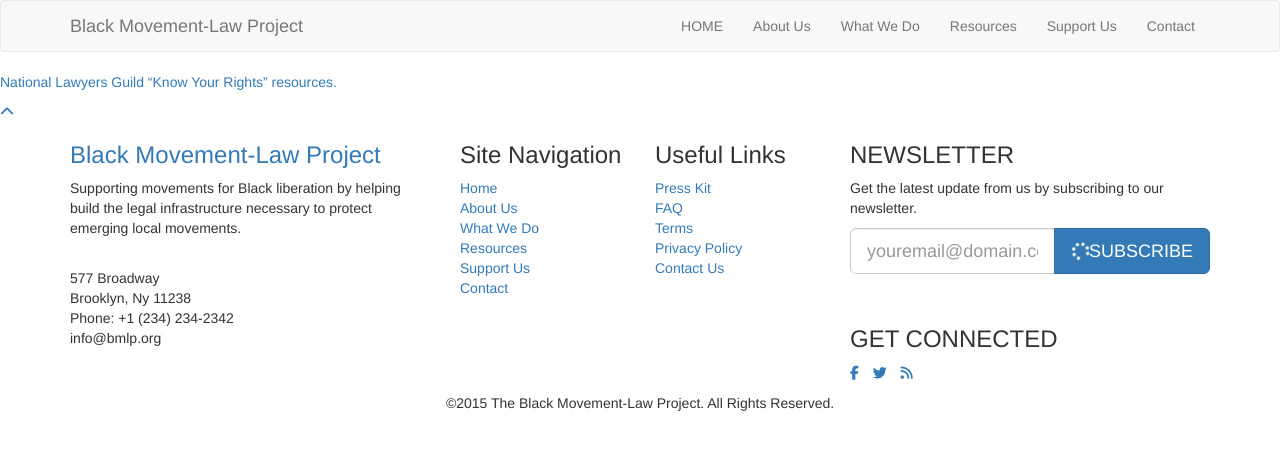
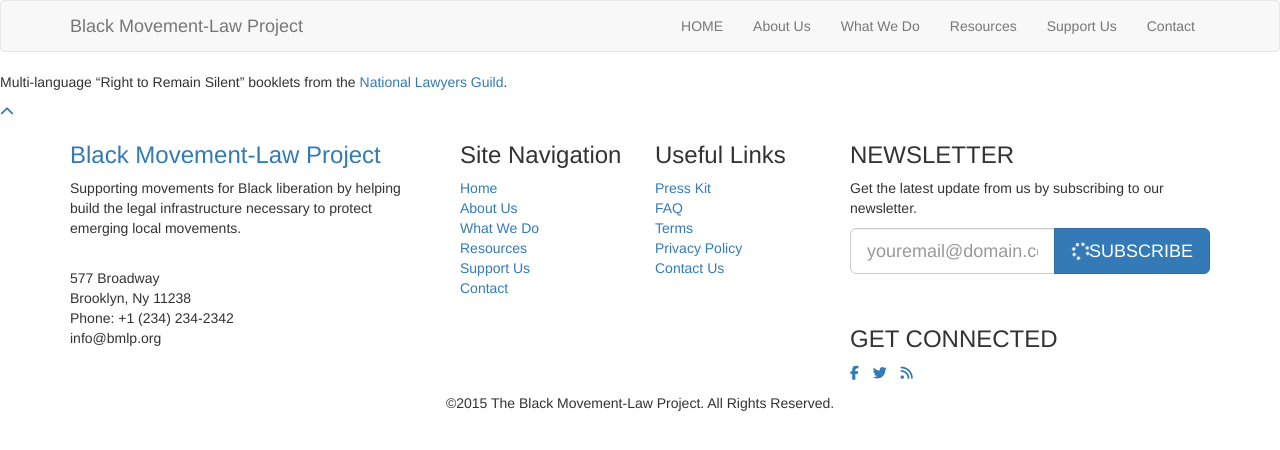
Before and after one commit to BMLP/bmlp.github.io, a Jekyll site: the page built from _posts/resources/2015-06-29-know-your-rights-booklet-nlg.md, in a window 1280 px wide. Shown: the top 450 px of the page. Built offline with Jekyll 4.4.1, drawn with Linux system fonts in a browser that asks for light colours; nearby versions of some CDN libraries; library files that are not in the unit come from our copies; Markdown is read by kramdown in place of the engine named in the settings; comment, search, counter and statistics services are not loaded.

Commit message:
Updated 2015-06-29-know-your-rights-booklet-nlg.md

```diff
--- a/_posts/resources/2015-06-29-know-your-rights-booklet-nlg.md
+++ b/_posts/resources/2015-06-29-know-your-rights-booklet-nlg.md
@@ -7,5 +7,4 @@
 link: "http://www.nlg.org/resource/know-your-rights"
 ---
 
-
-[National Lawyers Guild "Know Your Rights" resources.](http://www.nlg.org/resource/know-your-rights)
+Multi-language "Right to Remain Silent" booklets from the [National Lawyers Guild](nlg.org).
```
